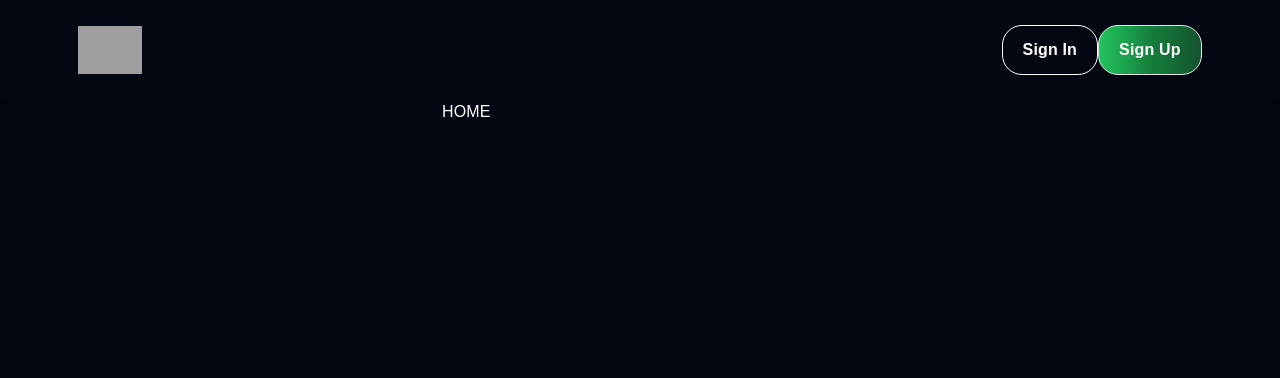
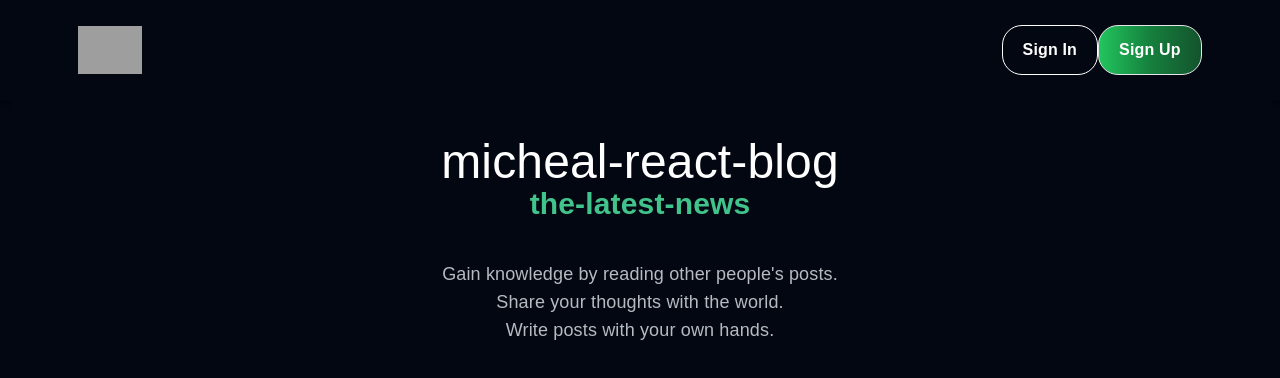
Before and after one commit to podlaskialgorytm3/react-blog, a React (Vite) app: page / in a window 1280 px wide. Shown: the top 378 px of the page. Built offline with nearby package versions, Linux system fonts and the light colour scheme; grey boxes are pictures that could not be loaded.

Commit message:
feat: create simple home page with title and description

```diff
--- /dev/null
+++ b/src/features/home/main-description.tsx
@@ -0,0 +1,9 @@
+export const MainDescription = () => {
+    return(
+        <div className="flex flex-col justify-center items-center text-lg text-[#b7bac0;]">
+            <p>Gain knowledge by reading other people's posts.</p>
+            <p>Share your thoughts with the world.</p>
+            <p>Write posts with your own hands.</p>
+        </div>
+    )
+}
--- /dev/null
+++ b/src/features/home/main-title.tsx
@@ -0,0 +1,8 @@
+export const MainTitle = () => {
+    return(
+        <div className="w-full h-40 flex flex-col justify-center items-center">
+            <h1 className="text-5xl">micheal-react-blog</h1>
+            <h3 className="text-3xl font-bold text-[#41c48b]">the-latest-news</h3>
+        </div>
+    )
+}
--- a/src/pages/home/home.tsx
+++ b/src/pages/home/home.tsx
@@ -1,5 +1,11 @@
+import { MainDescription } from "../../features/home/main-description"
+import { MainTitle } from "../../features/home/main-title"
+
 export const Home = () => {
     return (
-       <h1>HOME</h1>
+       <main>
+            <MainTitle />
+            <MainDescription />
+       </main>
     )
 }
--- a/src/pages/root/Root.tsx
+++ b/src/pages/root/Root.tsx
@@ -10,7 +10,7 @@ export const Root = () => {
         <ThemeProvider theme={darkTheme}>
             <CssBaseline />
             <Menu />
-            <Container component="main" maxWidth="xs">
+            <Container component="main" maxWidth="sm">
                 <Outlet />
             </Container>
         </ThemeProvider>
```
